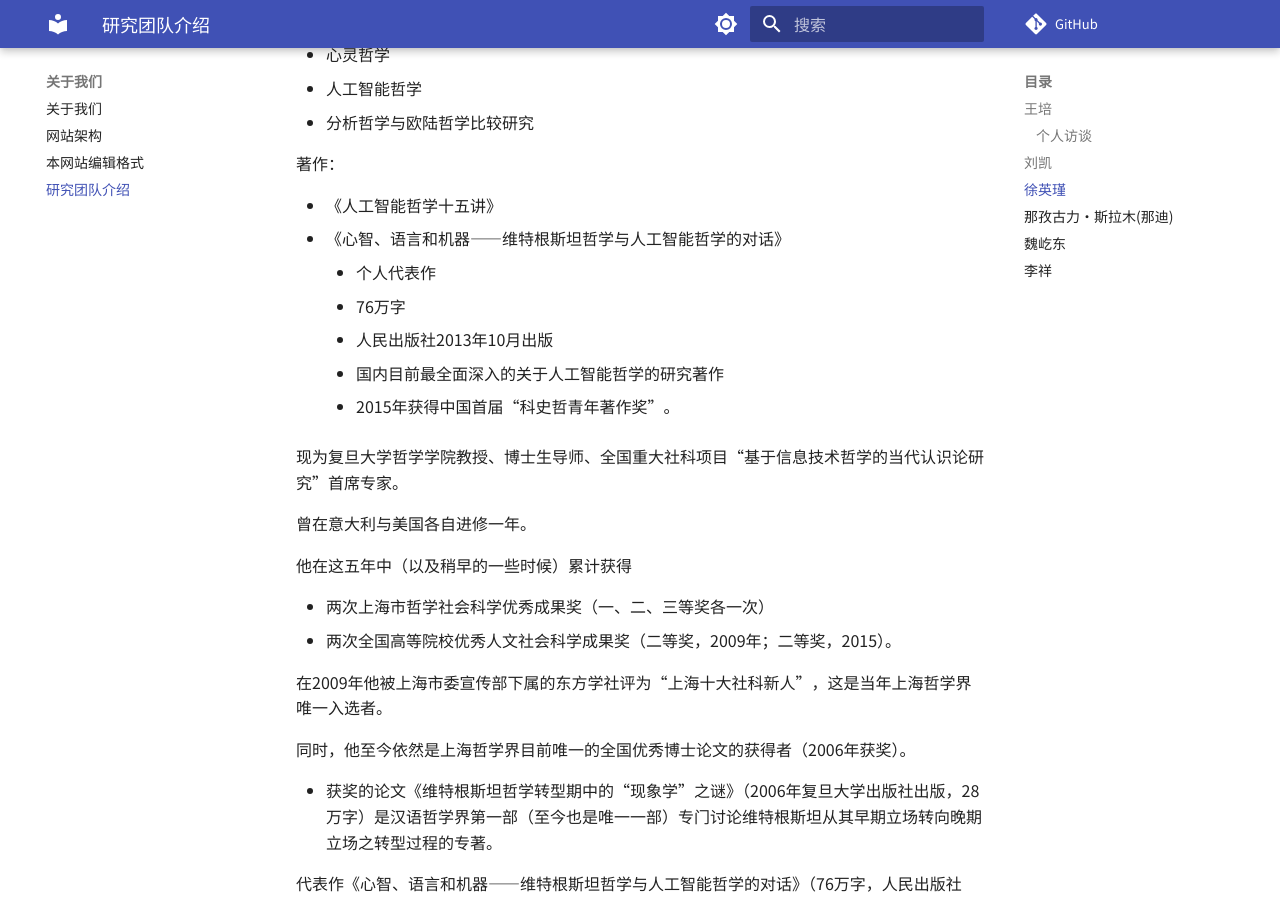
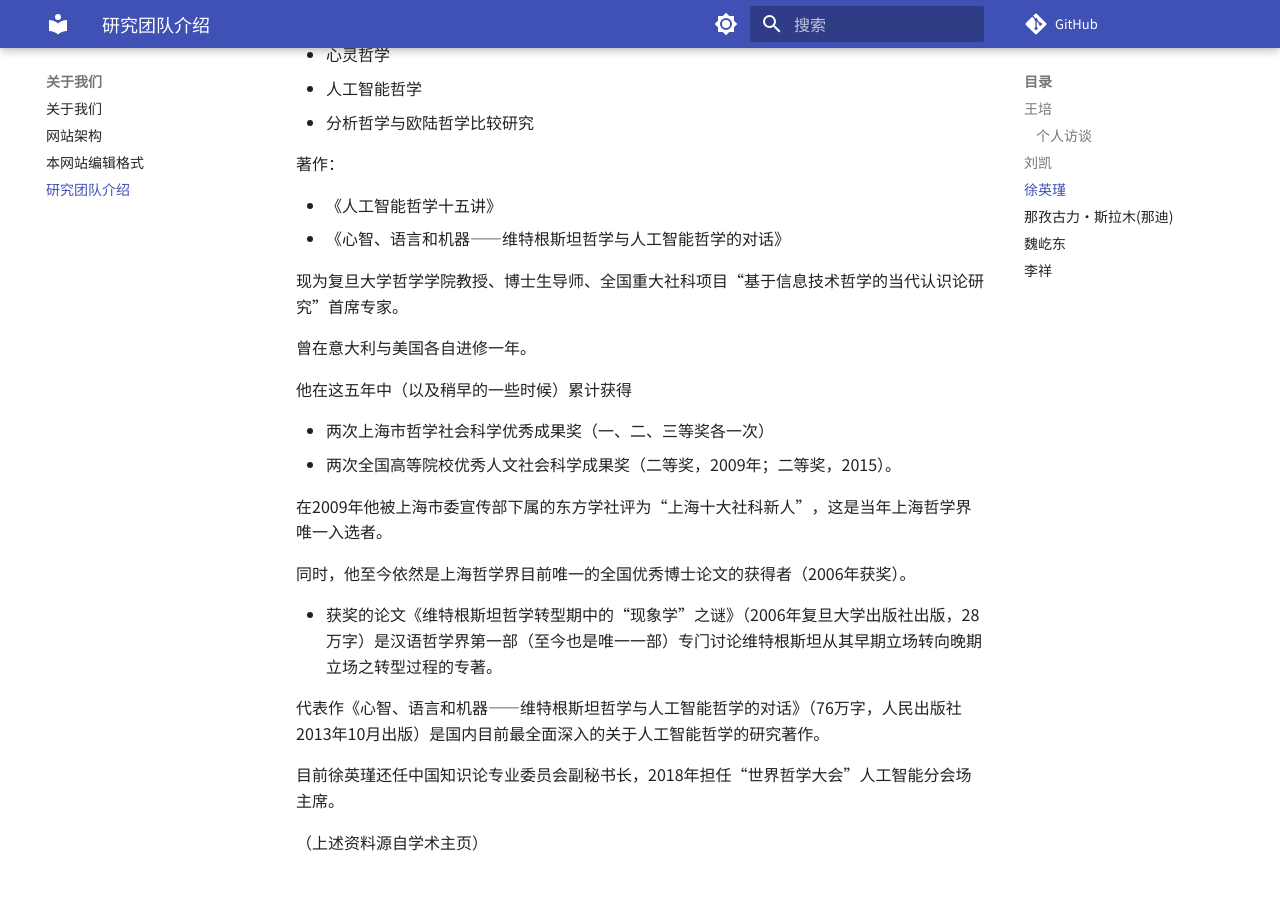
Before and after one commit to Hailaylin/agi-society-cn, an MkDocs documentation site: the page built from docs/about/team.md, in a window 1280 px wide and 900 px high, scrolled down 2625 px. Built offline with MkDocs 1.6.1 and Material for MkDocs 9.7.7, drawn with Linux system fonts in a browser that asks for light colours; comment, search, counter and statistics services are not loaded.

Commit message:
refactor: :fire: 删除徐英瑾老师的著作冗余信息

```diff
--- a/docs/about/team.md
+++ b/docs/about/team.md
@@ -105,11 +105,6 @@ comments: true
 
 - 《人工智能哲学十五讲》
 - 《心智、语言和机器——维特根斯坦哲学与人工智能哲学的对话》
-    - 个人代表作
-    - 76万字
-    - 人民出版社2013年10月出版
-    - 国内目前最全面深入的关于人工智能哲学的研究著作
-    - 2015年获得中国首届“科史哲青年著作奖”。
 
 现为复旦大学哲学学院教授、博士生导师、全国重大社科项目“基于信息技术哲学的当代认识论研究”首席专家。
 
```
